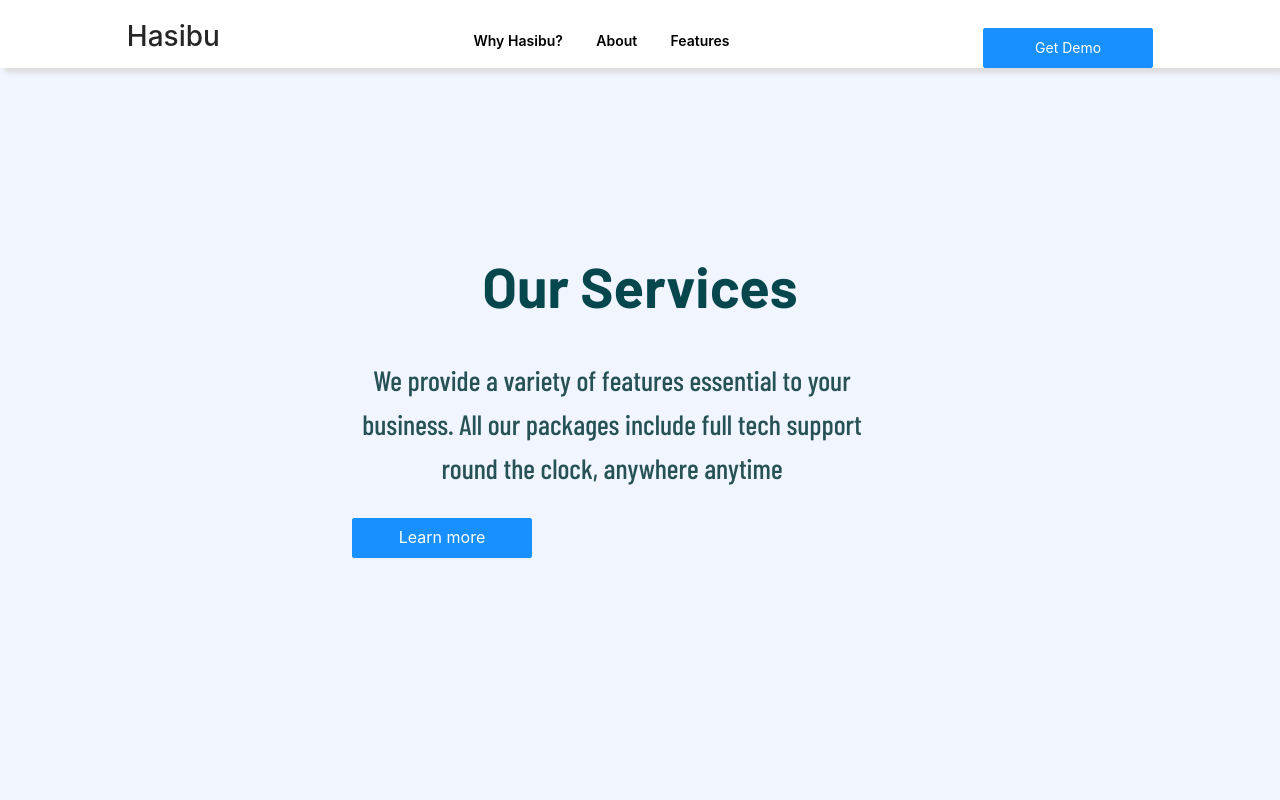
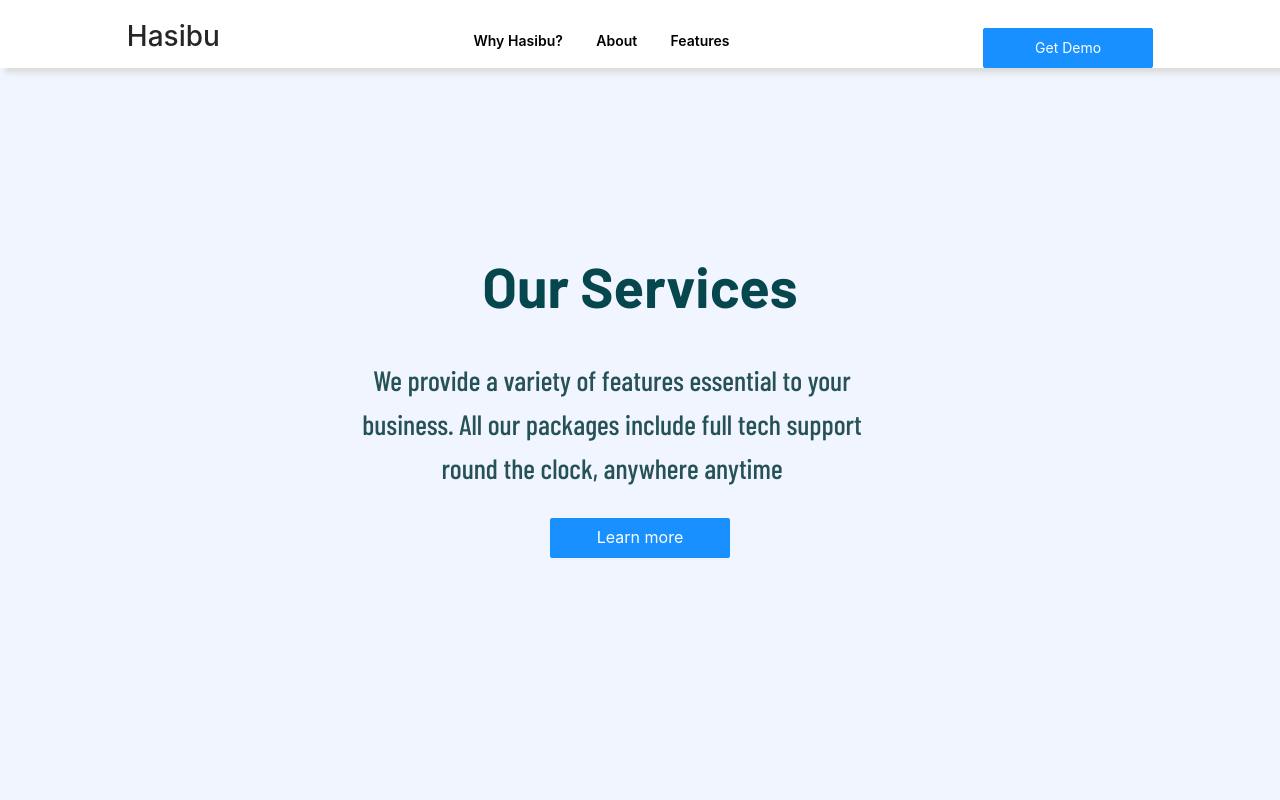
Before and after one commit to njeririziki/Next-, a Next.js app: page /features in a window 1280 px wide. Shown: the top 800 px of the page. Built offline with nearby package versions, Linux system fonts and the light colour scheme; a web font is replaced by a local one.

Commit message:
feature button center

```diff
--- a/pages/index.js
+++ b/pages/index.js
@@ -157,7 +157,6 @@ function HomePage() {
 
          </div>
          {screen.xs?
-
           <Analytics className={styles.svg}/>
          :''}
 
--- a/styles/Features.module.scss
+++ b/styles/Features.module.scss
@@ -27,6 +27,10 @@ $imagedir: '../public';
 
    }
    .titlediv{
+       display: flex;
+       flex-direction: column;
+       justify-content: center;
+       align-items: center;
        align-self: center;
    }
    .title{
--- a/styles/Landing.module.scss
+++ b/styles/Landing.module.scss
@@ -280,7 +280,7 @@
 
     //box-shadow: 10px 10px 10px #a6d9fa;
     //border-radius: 15px;
-   background-color: #005bb1;
+   background-color: #1890ff;
     color: #eff5f8;
     //background-color: #001528;
    // border-top: 1px solid #e9e7e7;
```
